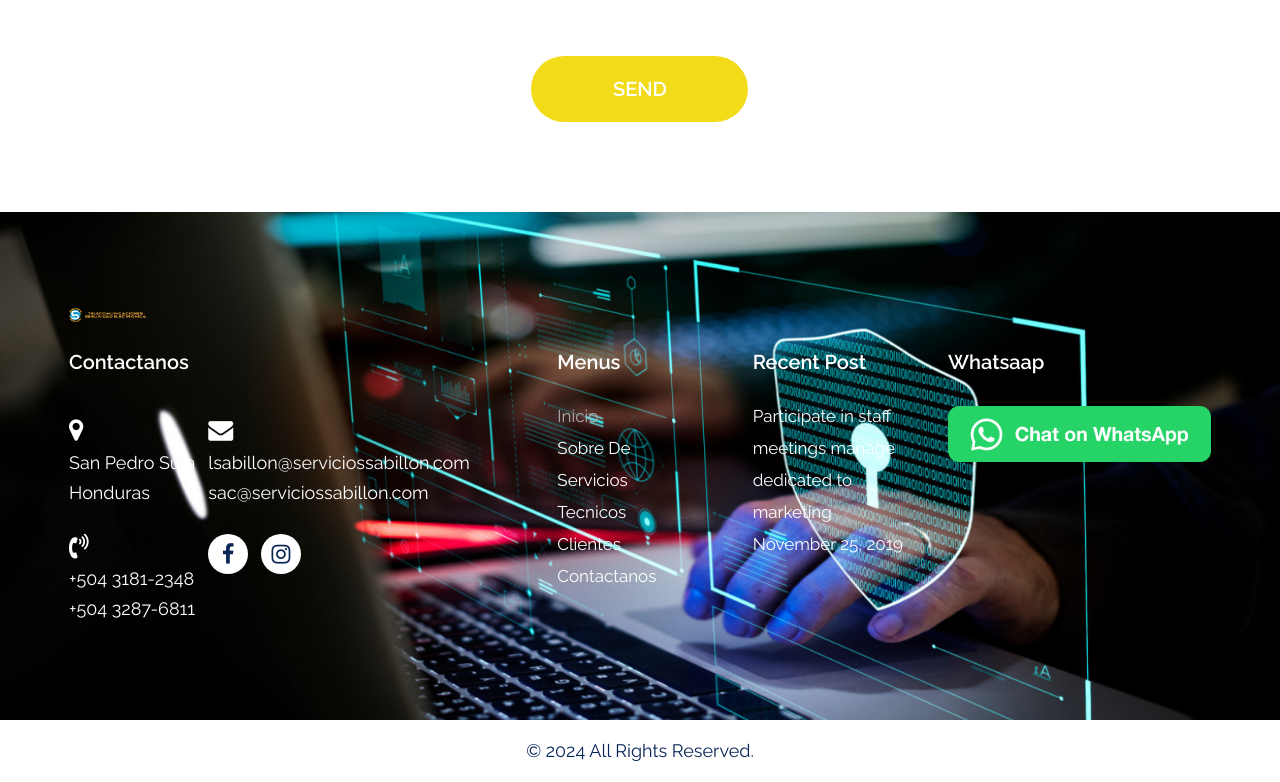
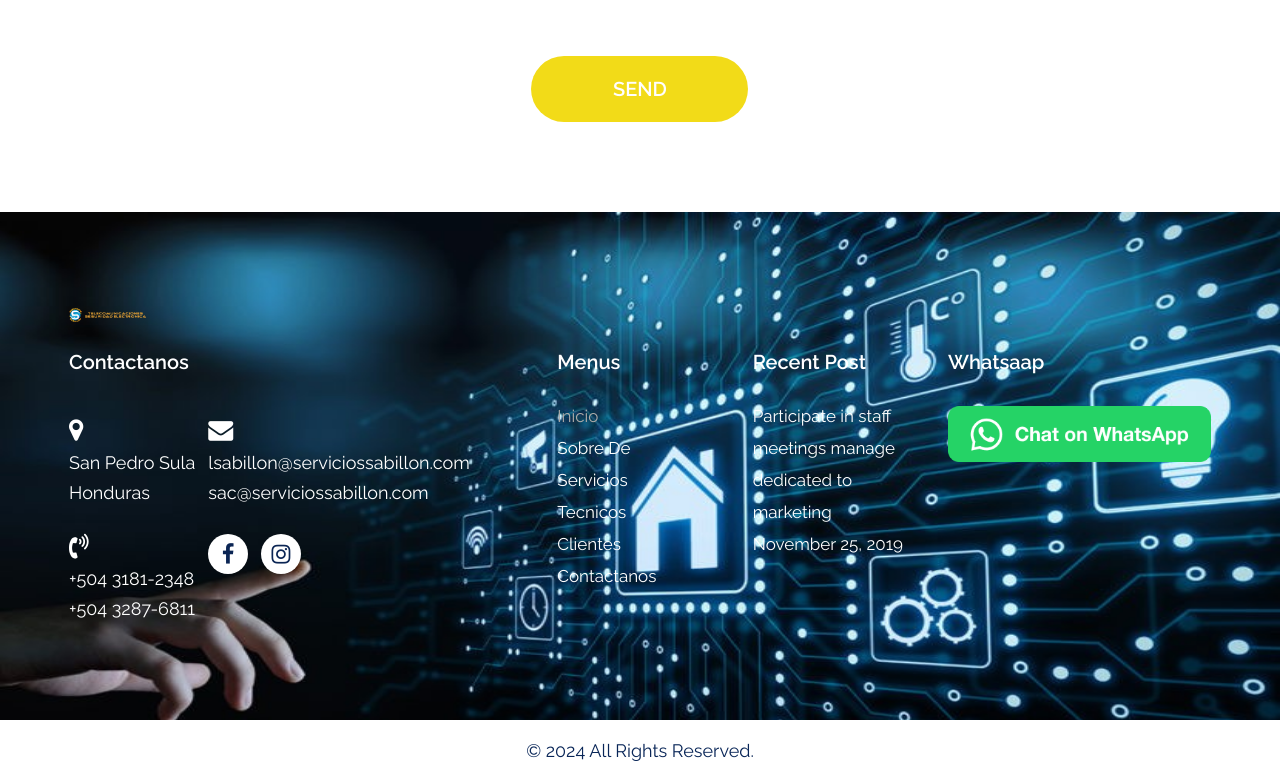
Before and after one commit to ServiciosSabillon/serviciossabillon.github.io, a plain HTML site: page index.html in a window 1280 px wide. Shown: the part 5536-6318 px from the top of the page. Drawn offline with nearby package versions, Linux system fonts and the light colour scheme.

Commit message:
Update style.css

```diff
--- a/css/style.css
+++ b/css/style.css
@@ -1243,7 +1243,7 @@ ul.social_icont li a {
 
 .footer {
      padding-top: 90px;
-     background: url(../images/fondo3.jpg);
+     background: url(../images/fondo4.jpg);
      background-size: 100% 100%;
      background-repeat: no-repeat;
      text-align: center;
```
